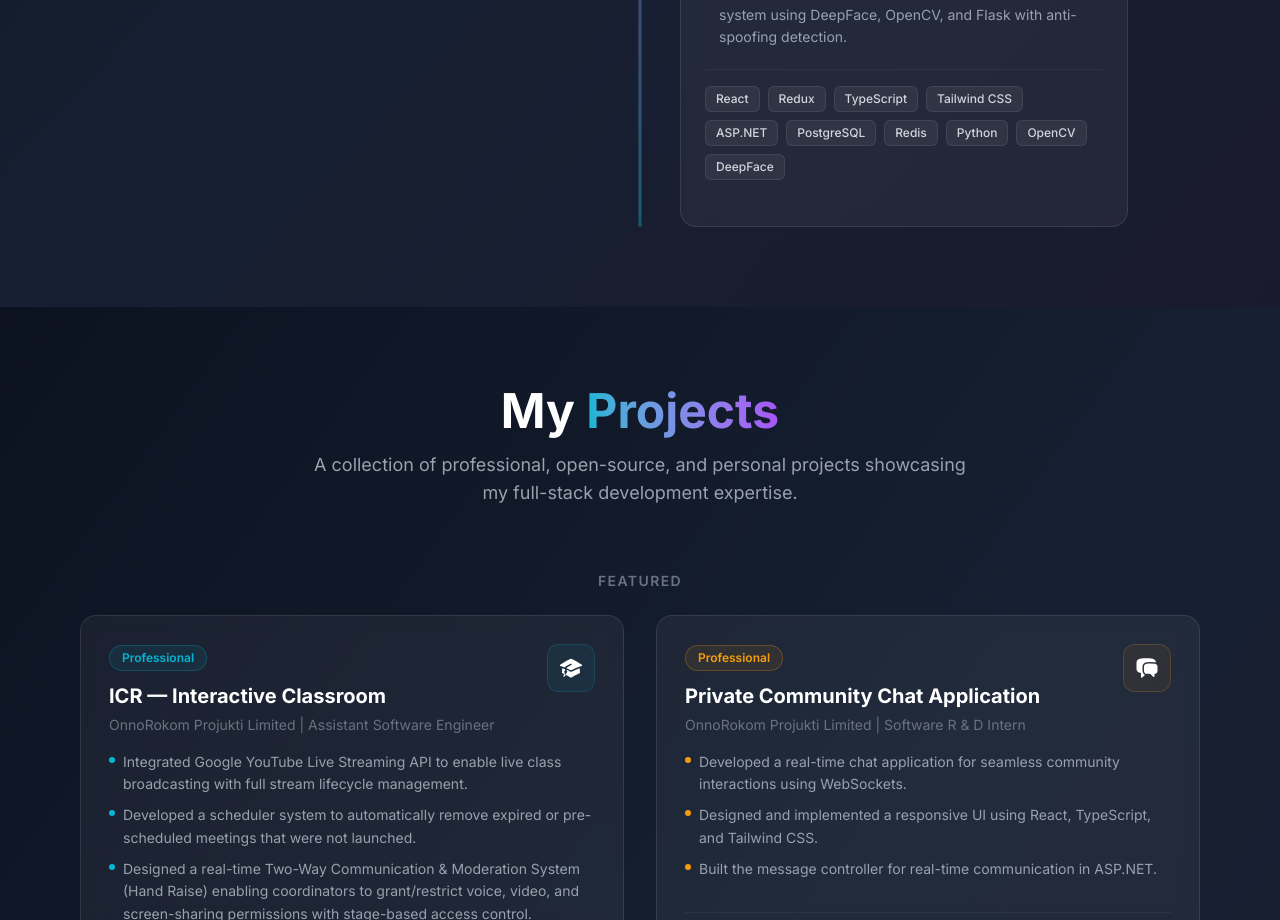
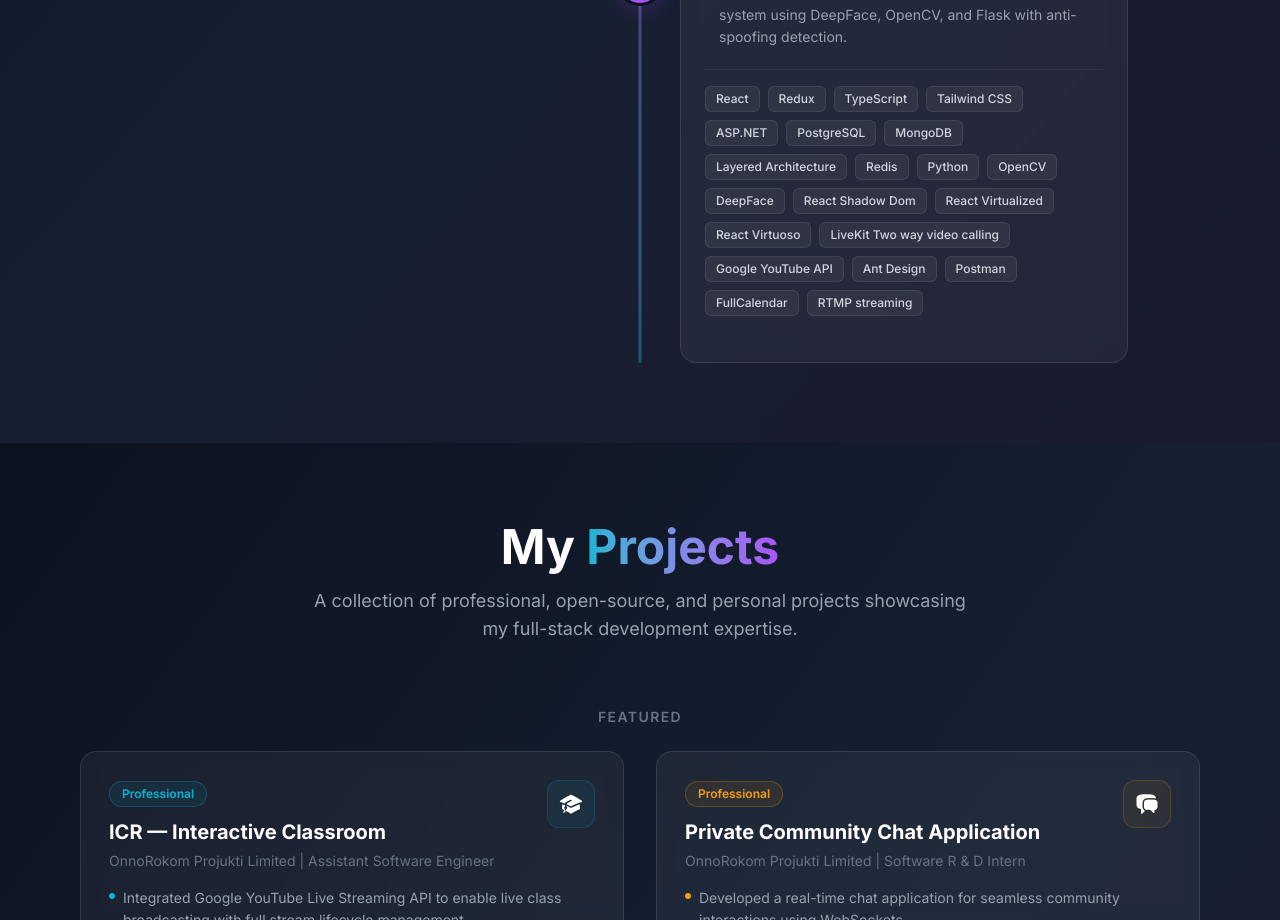
Before and after one commit to naimur1046/personal-portfolio, a React (Vite) app: page / in a window 1280 px wide. Shown: the part 3060-3980 px from the top of the page. Built offline with nearby package versions, Linux system fonts and the light colour scheme.

Commit message:
Update technology in the OnnoRokom Projukti Limited

```diff
--- a/src/pages/ProfessionalExperience.tsx
+++ b/src/pages/ProfessionalExperience.tsx
@@ -48,10 +48,21 @@ const experiences: WorkExperience[] = [
       "Tailwind CSS",
       "ASP.NET",
       "PostgreSQL",
+      "MongoDB",
+      "Layered Architecture",
       "Redis",
       "Python",
       "OpenCV",
       "DeepFace",
+      "React Shadow Dom",
+      "React Virtualized",
+      "React Virtuoso",
+      "LiveKit Two way video calling",
+      "Google YouTube API",
+      "Ant Design",
+      "Postman",
+      "FullCalendar",
+      "RTMP streaming",
     ],
     accent: "#a855f7",
     icon: HiCodeBracket,
```
